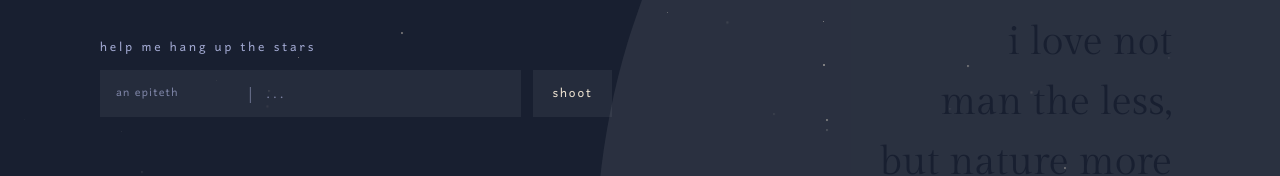
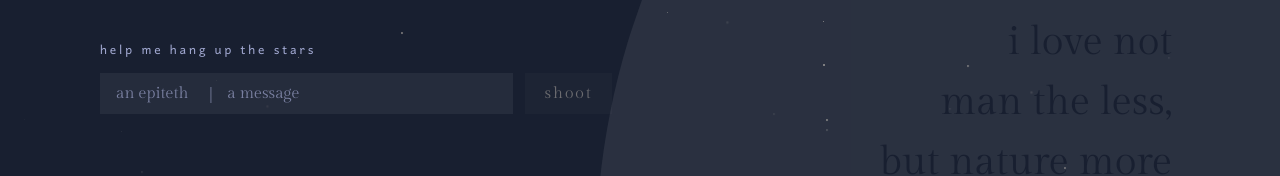
Before and after one commit to 1sabelle/belle.fyi, a React (Vite) app: page /map in a window 1280 px wide. Shown: the part 473-649 px from the top of the page. Built offline with nearby package versions, Linux system fonts and the light colour scheme.

Commit message:
💄 Tweak styling

```diff
--- a/src/Map.css
+++ b/src/Map.css
@@ -51,9 +51,9 @@
   flex: 0 0 auto;
   display: inline-grid;
   min-width: 3.5ch;
-  font-family: var(--font-accent);
-  font-size: 0.9rem;
-  letter-spacing: 0.08em;
+  font-family: var(--font-display);
+  font-size: 1rem;
+  font-style: italic;
 }
 
 .message-form__sizer::after {
@@ -66,9 +66,6 @@
 .message-form__part--alias {
   grid-area: 1 / 1;
   width: 100%;
-  font-family: var(--font-accent);
-  font-size: 0.9rem;
-  letter-spacing: 0.08em;
   color: var(--color-periwinkle);
 }
 
@@ -94,7 +91,7 @@
   align-items: center;
   justify-content: center;
   padding: 0 1.2rem;
-  font-family: var(--font-accent);
+  font-family: var(--font-display);
   letter-spacing: 0.12em;
   font-size: 1rem;
   color: var(--color-cream);
@@ -105,9 +102,14 @@
   transition: background 0.2s ease, color 0.2s ease;
 }
 
-.message-form__submit:hover {
+.message-form__submit:hover:not(:disabled) {
   background: rgba(255, 255, 255, 0.12);
   color: var(--color-lilac);
+}
+
+.message-form__submit:disabled {
+  opacity: 0.4;
+  cursor: not-allowed;
 }
 
 .message-list {
--- a/src/Map.tsx
+++ b/src/Map.tsx
@@ -40,7 +40,7 @@ export default function Map() {
         </label>
         <div className="message-form__row">
           <div className="message-form__field">
-            <span className="message-form__sizer" data-value={alias || 'alias'}>
+            <span className="message-form__sizer" data-value={alias || 'an epiteth?'}>
               <input
                 id="alias"
                 className="message-form__part message-form__part--alias"
@@ -60,11 +60,11 @@ export default function Map() {
               type="text"
               value={draft}
               onChange={event => setDraft(event.target.value)}
-              placeholder=". . ."
+              placeholder="a message"
               autoComplete="off"
             />
           </div>
-          <button className="message-form__submit" type="submit">
+          <button className="message-form__submit" type="submit" disabled>
             shoot
           </button>
         </div>
```
